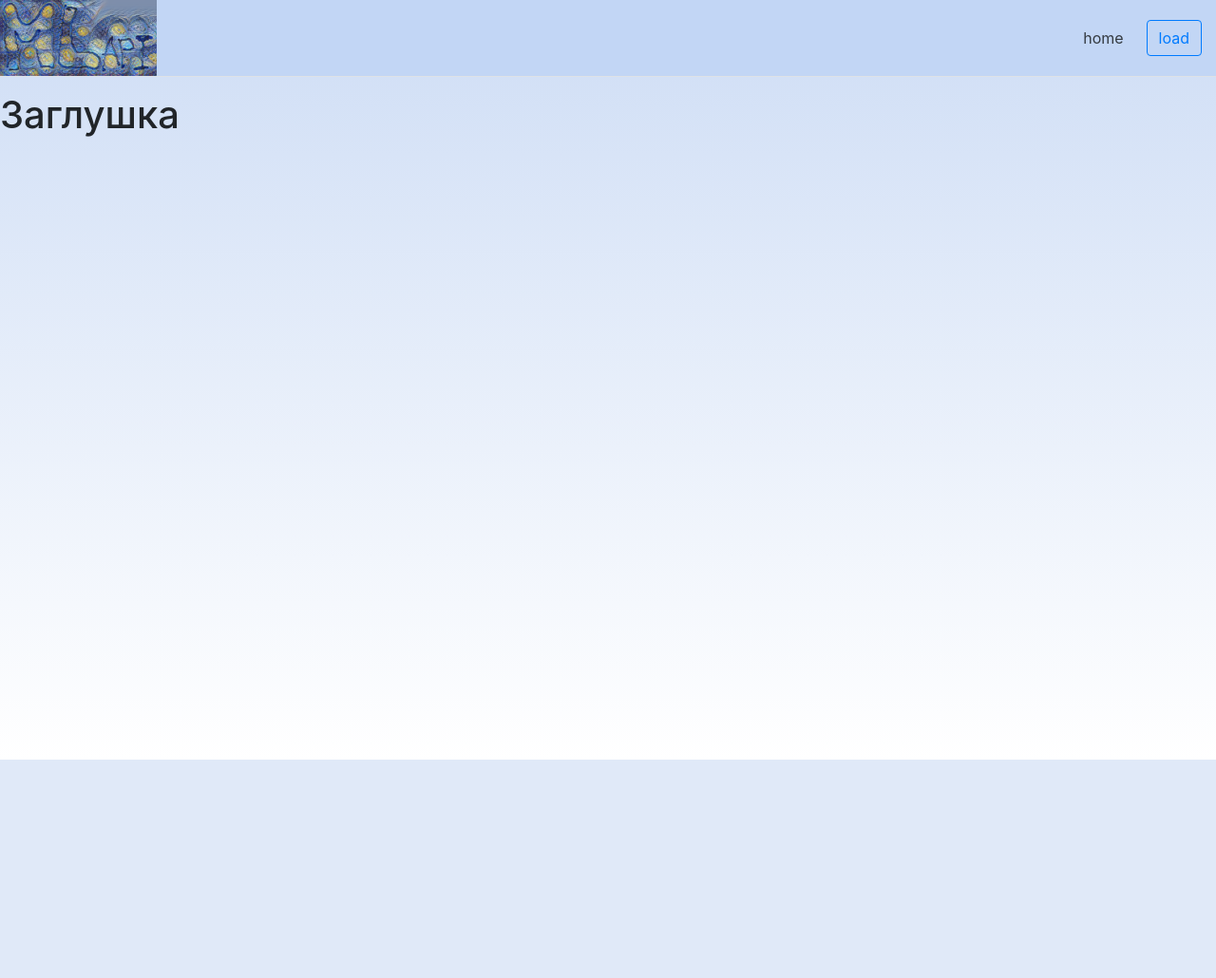
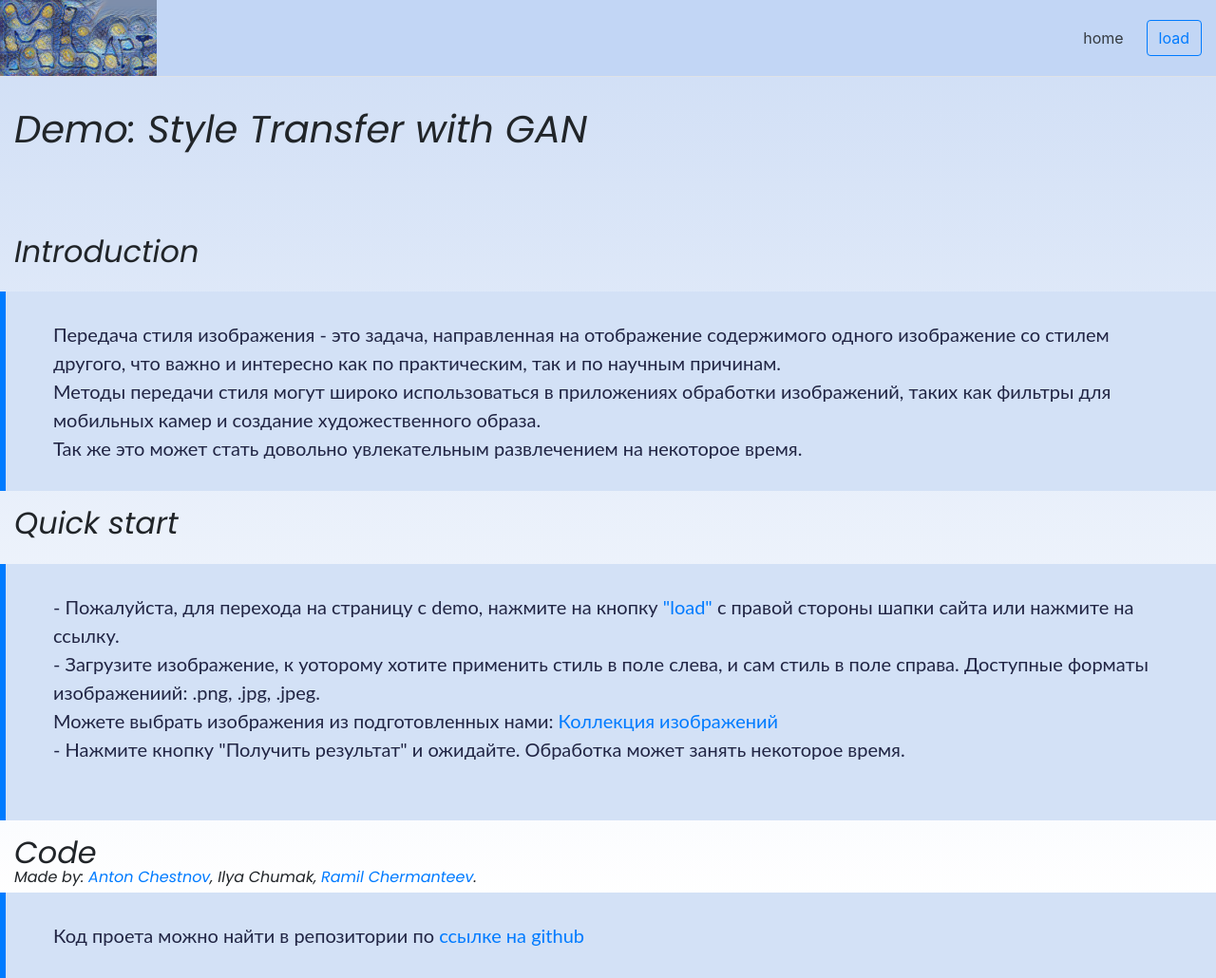
Before and after one commit to ChesnovAE/flask_ml_api, a Flask app: page / in a window 1280 px wide. Shown: the whole page at 95% size. Before the commit the page ends 800 px from the top, so only its background shows below. Run offline with Flask 2, Linux system fonts and the light colour scheme; some libraries are stand-ins or nearby versions.

Commit message:
add content to homepage

```diff
--- a/app/static/css/background.css
+++ b/app/static/css/background.css
@@ -1,5 +1,5 @@
 .grad {
-    background-color: blue;
+    background-color: #ceddf5;
     background-image: linear-gradient(to bottom, #ceddf5 , white);
 }
 
--- a/app/static/css/text.css
+++ b/app/static/css/text.css
@@ -1,3 +1,21 @@
 .text-style {
     font-family: 'Poppins', sans-serif;
+    padding:15px;
 }
+
+.simple-text-style {
+    font-family: 'Poppins';
+}
+
+ .text-block {
+    background-color: #d3e1f6;
+    border-left: 6px solid #007bff;
+    color: #212544;
+    padding: 30px 50px;
+    font-family: 'Lato', sans-serif;
+    font-size: 20px;
+}
+
+.content {
+    height: 100%;
+}
--- a/app/templates/base.html
+++ b/app/templates/base.html
@@ -16,7 +16,6 @@
 </head>
 
 <div class="blue_header d-flex flex-column flex-md-row align-items-center p-3 px-md-4 mb-3 bg-white border-bottom box-shadow custom-padding">
-<!--    <h5 class="my-0 mr-md-auto font-weight-normal">Ripper</h5>-->
     <a href="/" class="my-0 mr-md-auto font-weight-normal">
         <img src="static/images/logo/logo_img.png" class="logo-img">
     </a>
@@ -106,5 +105,11 @@
       });
     </script>
 
+{% block footer %}
+    <div class="text-style">
+        Made by: <a href="https://github.com/ChesnovAE">Anton Chestnov</a>, <a>Ilya Chumak</a>, <a href="https://github.com/rchermanteev">Ramil Chermanteev</a>.
+    </div>
+{% endblock footer %}
+
 </body>
 </html>
--- a/app/templates/index.html
+++ b/app/templates/index.html
@@ -1,5 +1,34 @@
 {% extends "base.html" %}
 
 {% block body %}
-<h1>Заглушка</h1>
+<div class="content">
+    <h1 class="text-style">Demo: Style Transfer with GAN</h1>
+    <br />
+    <br />
+    <div>
+        <h2 class="text-style">Introduction</h2>
+        <div class="text-block simple-text-style">
+            Передача стиля изображения - это задача, направленная на отображение содержимого одного
+            изображение со стилем другого, что важно и интересно как по практическим, так и по научным причинам.<br />
+            Методы передачи стиля могут широко использоваться в приложениях обработки изображений, таких как
+            фильтры для мобильных камер и создание художественного образа. <br />
+            Так же это может стать довольно увлекательным развлечением на некоторое время.
+        </div>
+
+        <h2 class="text-style">Quick start</h2>
+        <div class="text-block simple-text-style">
+            - Пожалуйста, для перехода на страницу с demo, нажмите на кнопку <a href="/load">"load"</a> с правой стороны шапки сайта или нажмите на ссылку. <br />
+            - Загрузите изображение, к уоторому хотите применить стиль в поле слева, и сам стиль в поле справа.
+            Доступные форматы изображениий: .png, .jpg, .jpeg. <br />
+            Можете выбрать изображения из подготовленных нами: <a href="https://drive.google.com/drive/folders/1F73iU4Csx8UTp6Y8FxLTIvoDzHvggxD8?usp=sharing">Коллекция изображений</a> <br />
+            - Нажмите кнопку "Получить результат" и ожидайте. Обработка может занять некоторое время. <br /><br />
+        </div>
+
+        <h2 class="text-style">Code</h2>
+        <div class="text-block simple-text-style">
+            Код проета можно найти в репозитории по <a href="https://github.com/ChesnovAE/flask_ml_api">ссылке на github</a>
+        </div>
+
+    </div>
+</div>
 {% endblock %}
```
